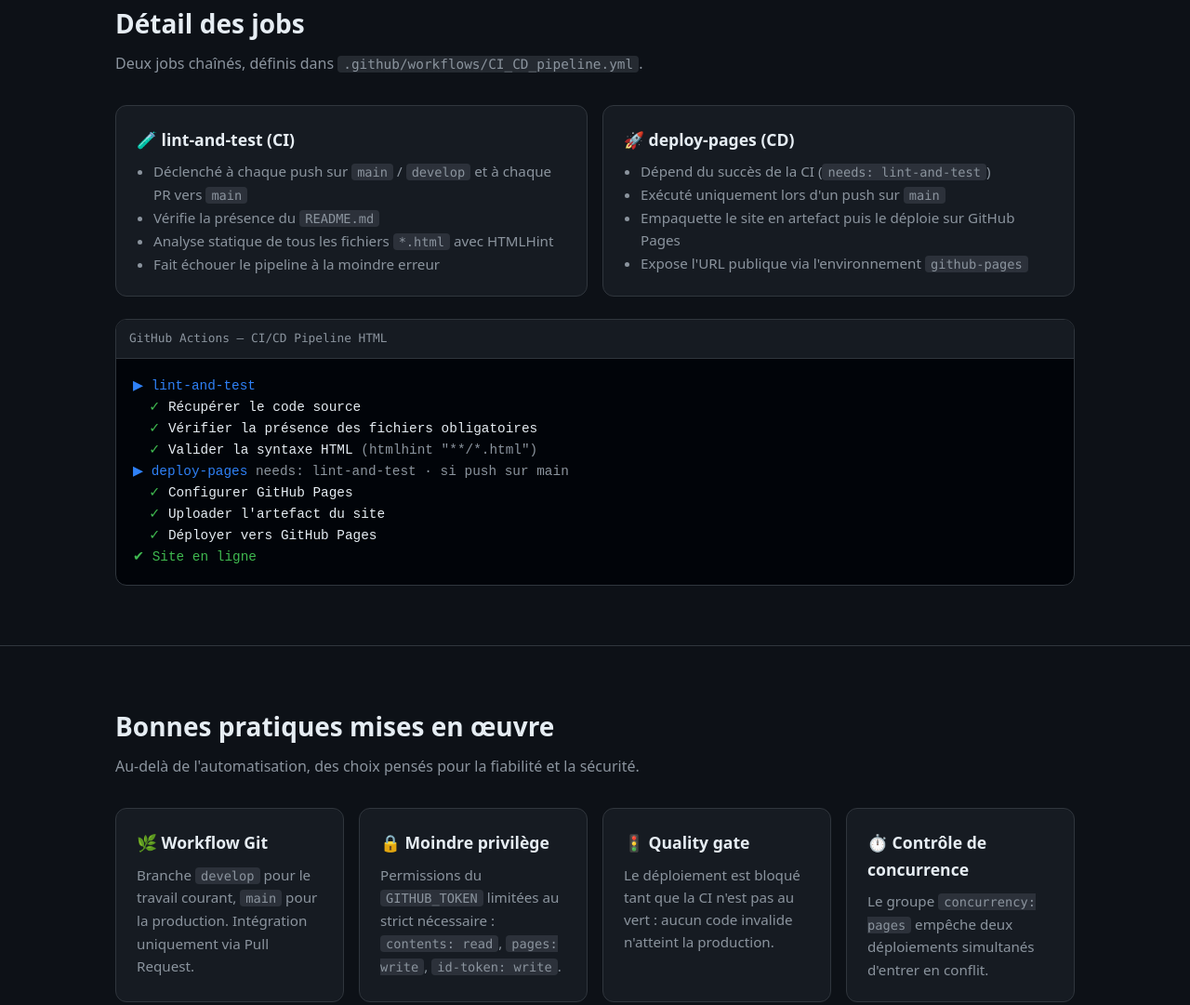
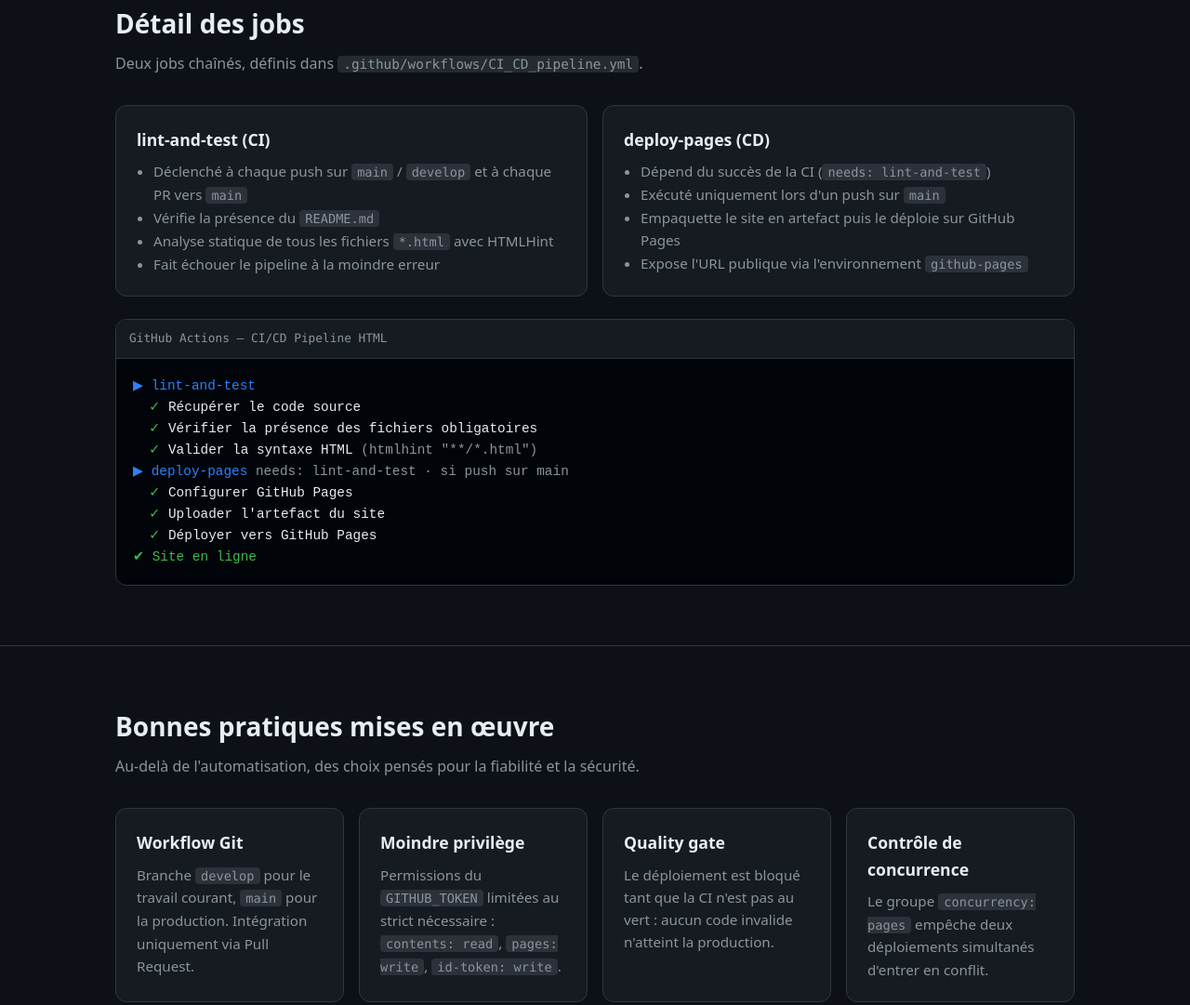
Before and after one commit to GuyMartial24/repo_test_html, a plain HTML site: page index.html in a window 1280 px wide. Shown: the part 958-2039 px from the top of the page at 93% size. Drawn offline with Linux system fonts and the light colour scheme.

Commit message:
Amélioration du site.

```diff
--- a/index.html
+++ b/index.html
@@ -198,7 +198,7 @@
 
             <div class="grid">
                 <div class="card">
-                    <h3>🧪 lint-and-test (CI)</h3>
+                    <h3>lint-and-test (CI)</h3>
                     <ul>
                         <li>Déclenché à chaque push sur <code>main</code> / <code>develop</code> et à chaque PR vers <code>main</code></li>
                         <li>Vérifie la présence du <code>README.md</code></li>
@@ -207,7 +207,7 @@
                     </ul>
                 </div>
                 <div class="card">
-                    <h3>🚀 deploy-pages (CD)</h3>
+                    <h3>deploy-pages (CD)</h3>
                     <ul>
                         <li>Dépend du succès de la CI (<code>needs: lint-and-test</code>)</li>
                         <li>Exécuté uniquement lors d'un push sur <code>main</code></li>
@@ -240,19 +240,19 @@
 
             <div class="grid">
                 <div class="card">
-                    <h3>🌿 Workflow Git</h3>
+                    <h3>Workflow Git</h3>
                     <p>Branche <code>develop</code> pour le travail courant, <code>main</code> pour la production. Intégration uniquement via Pull Request.</p>
                 </div>
                 <div class="card">
-                    <h3>🔒 Moindre privilège</h3>
+                    <h3>Moindre privilège</h3>
                     <p>Permissions du <code>GITHUB_TOKEN</code> limitées au strict nécessaire : <code>contents: read</code>, <code>pages: write</code>, <code>id-token: write</code>.</p>
                 </div>
                 <div class="card">
-                    <h3>🚦 Quality gate</h3>
+                    <h3>Quality gate</h3>
                     <p>Le déploiement est bloqué tant que la CI n'est pas au vert : aucun code invalide n'atteint la production.</p>
                 </div>
                 <div class="card">
-                    <h3>⏱️ Contrôle de concurrence</h3>
+                    <h3>Contrôle de concurrence</h3>
                     <p>Le groupe <code>concurrency: pages</code> empêche deux déploiements simultanés d'entrer en conflit.</p>
                 </div>
             </div>
@@ -278,7 +278,7 @@
 
 <footer>
     <div class="container">
-        <p>Réalisé par <a href="https://github.com/GuyMartial24">GuyMartial24</a> — Bonjour aux développeurs de Troyes 👋</p>
+        <p>Réalisé par <a href="https://github.com/GuyMartial24">GuyMartial24</a> — Bonjour aux développeurs de Troyes</p>
         <p>Page validée et déployée automatiquement par le pipeline CI/CD.</p>
     </div>
 </footer>
```
